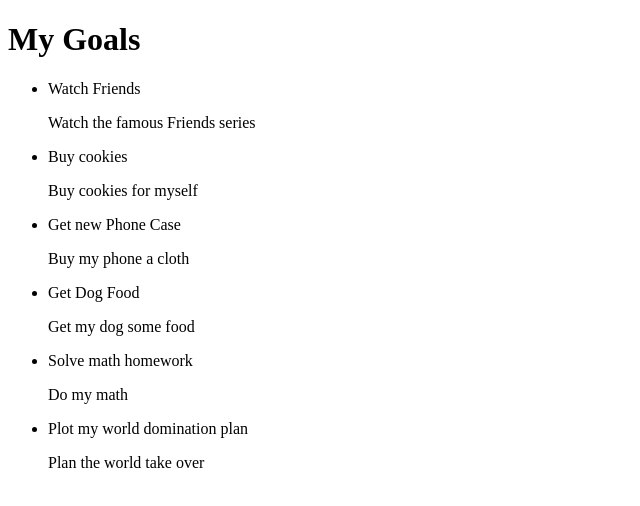
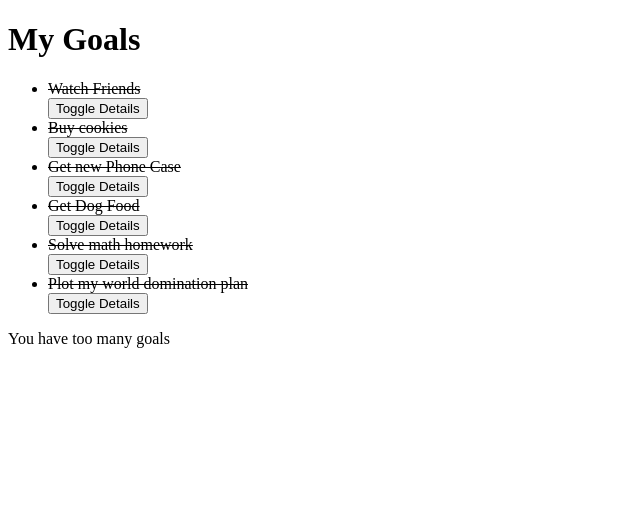
Before and after one commit to githaefrancis/Goals, an Angular app: page / in a window 1280 px wide. Shown: the top 506 px of the page, without its empty margins (0-640 px from the left). Built offline with nearby package versions, Linux system fonts and the light colour scheme.

Commit message:
custom directive

```diff
--- a/package.json
+++ b/package.json
@@ -20,6 +20,7 @@
     "@angular/platform-browser-dynamic": "~13.0.0",
     "@angular/router": "~13.0.0",
     "rxjs": "~7.4.0",
+    "stream": "0.0.2",
     "tslib": "^2.3.0",
     "zone.js": "~0.11.4"
   },
--- a/src/app/app.module.ts
+++ b/src/app/app.module.ts
@@ -5,12 +5,14 @@
 import { AppComponent } from './app.component';
 import { GoalComponent } from './goal/goal.component';
 import { GoalDetailComponent } from './goal-detail/goal-detail.component';
+import { StrikethroughDirective } from './strikethrough.directive';
 
 @NgModule({
   declarations: [
     AppComponent,
     GoalComponent,
-    GoalDetailComponent
+    GoalDetailComponent,
+    StrikethroughDirective
   ],
   imports: [
     BrowserModule,
--- a/src/app/goal-detail/goal-detail.component.html
+++ b/src/app/goal-detail/goal-detail.component.html
@@ -1 +1,2 @@
 <p>{{goal.description}}</p>
+<button (click)='goalComplete(true)'>Complete</button>
--- a/src/app/goal-detail/goal-detail.component.ts
+++ b/src/app/goal-detail/goal-detail.component.ts
@@ -1,4 +1,4 @@
-import { Component, OnInit,Input } from '@angular/core';
+import { Component, OnInit,Input, Output,EventEmitter } from '@angular/core';
 import {Goal} from '../goal';
 @Component({
   selector: 'app-goal-detail',
@@ -6,9 +6,18 @@
   styleUrls: ['./goal-detail.component.css']
 })
 export class GoalDetailComponent implements OnInit {
+  @Input() goal!:Goal;
+
+  @Output() isComplete=new EventEmitter<boolean>();
+
+  goalComplete(complete:boolean){
+    this.isComplete.emit(complete);
+  }
+
+
 
   constructor() { }
-  @Input() goal!:Goal
+
   ngOnInit(): void {
   }
 
--- a/src/app/goal/goal.component.html
+++ b/src/app/goal/goal.component.html
@@ -2,9 +2,12 @@
     <h1>My Goals</h1>
     <!-- <p>My goal for today is <strong>{{goal}}</strong>.</p> -->
     <ul>
-      <li *ngFor='let goal of goals'>
-        {{goal.name}}
-        <app-goal-detail [goal]='goal'></app-goal-detail>
-      </li>
+      <div *ngFor='let goal of goals;let i=index'>
+        <li appStrikethrough>{{goal.name}}</li>
+        <button (click)='toggleDetails(i)'>Toggle Details</button>
+        <app-goal-detail *ngIf='goal.showDescription' [goal]='goal' (isComplete)='completeGoal($event,i)'></app-goal-detail>
+      </div>
     </ul>
+    <p *ngIf='goals.length>5'>You have too many goals</p>
+    <p *ngIf='goals.length==0'> All goals Complete</p>
   </div>
--- a/src/app/goal/goal.component.ts
+++ b/src/app/goal/goal.component.ts
@@ -16,6 +16,15 @@
     new Goal(5,'Solve math homework','Do my math'),
     new Goal(6,'Plot my world domination plan','Plan the world take over')
   ];
+
+  toggleDetails(index:any){
+    this.goals[index].showDescription=!this.goals[index].showDescription;
+  }
+  completeGoal(isComplete:boolean,index:number){
+    if(isComplete){
+      this.goals.splice(index,1);
+    }
+  }
   constructor() { }
 
   ngOnInit(): void {
--- /dev/null
+++ b/src/app/strikethrough.directive.ts
@@ -0,0 +1,12 @@
+import { Directive, ElementRef } from '@angular/core';
+
+@Directive({
+  selector: '[appStrikethrough]'
+})
+export class StrikethroughDirective {
+
+  constructor(private elem:ElementRef) {
+    this.elem.nativeElement.style.textDecoration='line-through';
+  }
+
+}
```
Also changed, not shown: 2 other files (tests, documents, lock files or other folders).
